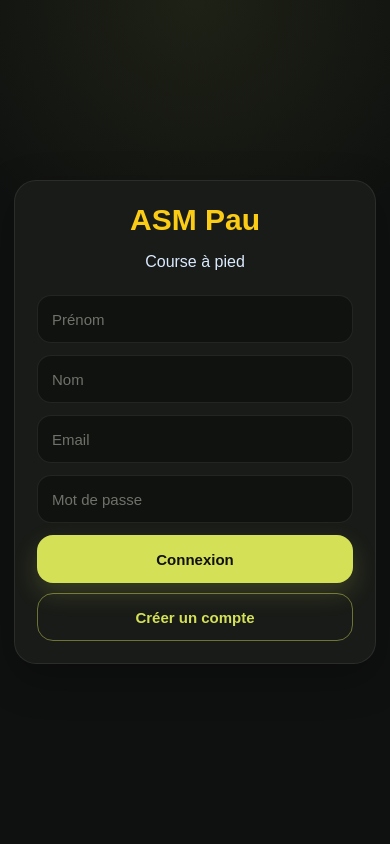
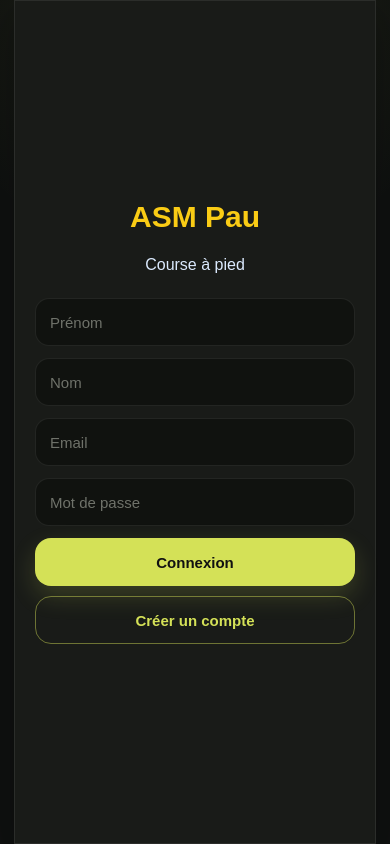
Before and after one commit to Dyder-bot/asm-app-clean, a React (Vite) app: page / in a window 390 px wide. Built offline with nearby package versions, Linux system fonts and the light colour scheme.

Commit message:
Update App.css

```diff
--- a/src/App.css
+++ b/src/App.css
@@ -37,7 +37,7 @@ body {
 
 .auth-card {
   width: 100%;
-  max-width: 520px;
+  max-width: 100%;
   padding: 24px;
   border-radius: 24px;
 }
@@ -1521,4 +1521,19 @@ input {
     min-height: 48px;
     font-size: 15px;
   }
-}
+  @media (max-width: 480px) {
+  .auth-screen {
+    padding: 0;
+    align-items: stretch;
+  }
+
+  .auth-card {
+    min-height: 100vh;
+    border-radius: 0;
+    width: 100%;
+    padding: 32px 20px;
+    display: flex;
+    flex-direction: column;
+    justify-content: center;
+  }
+}
```
